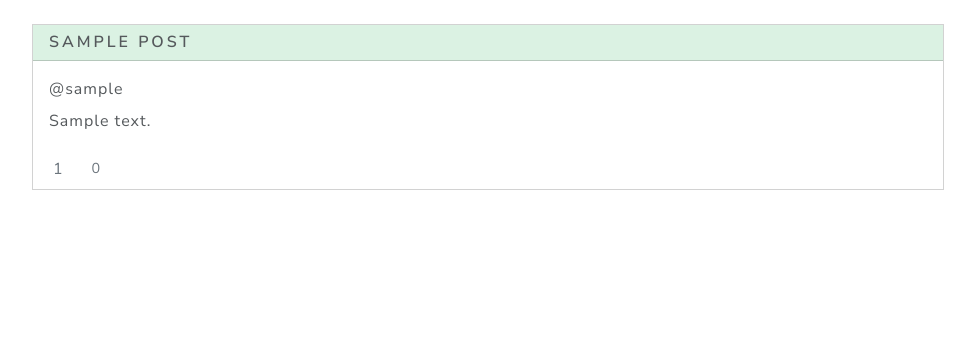
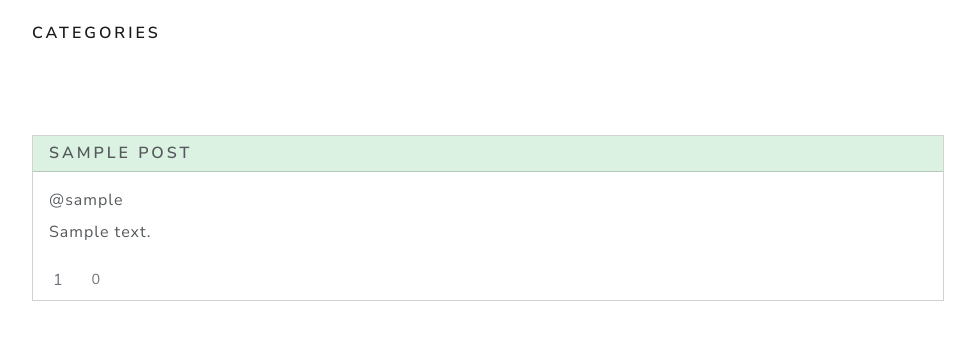
Before and after one commit to deuxcoast/ask-dvc, a Django app: page / in a window 1280 px wide. Shown: the part 105-445 px from the top of the page, without its empty margins (152-1127 px from the left). Run offline with Django 5.2, Linux system fonts and the light colour scheme; a user stored in the database is signed in; tables that the repository leaves empty hold one stand-in row (values such as "Sample post").

Commit message:
tried connecting categories to posts

```diff
--- a/ask_app/forms.py
+++ b/ask_app/forms.py
@@ -40,6 +40,7 @@ class PostForm(forms.ModelForm):
         self.helper.layout = Layout(
             Field("title", css_class="mb-3"),
             Field("body", css_class="mb-3"),
+            Submit("submit", "Post", css_class="btn btn-info")
         )
 
 
--- a/ask_app/models.py
+++ b/ask_app/models.py
@@ -4,6 +4,13 @@ from django.contrib.auth.models import User
 from django.db import models
 from django.db.models.signals import post_save
 
+# create a category model
+class Category(models.Model):
+    # max 25 char for a category name, no repeat category names
+    name = models.CharField(max_length=25, unique=True)
+
+    def __str__(self):
+        return self.name
 
 # Create a Post Model
 class Post(models.Model):
@@ -15,13 +22,20 @@ class Post(models.Model):
     body = models.CharField(max_length=5000)
     # Users that have 'liked' the post
     likes = models.ManyToManyField(User, related_name="likedposts", through="LikedPost")
-
+    # the categories a user chooses for their post
+    categories = models.ManyToManyField(Category, related_name="posts", through="PostCategory") #PostCategory is intermed model for relationship
     # Date post was created
     created_at = models.DateTimeField(auto_now_add=True)
 
     def __str__(self):
         return f"{self.user} " f"({self.created_at:%Y-%m-%d %H:%M})" f"{self.body}..."
 
+class PostCategory(models.Model):
+    post = models.ForeignKey(Post, on_delete=models.CASCADE)
+    category = models.ForeignKey(Category, on_delete=models.CASCADE)
+
+    def __str__(self):
+        return f"{self.post.title} - {self.category.name}"
 
 class LikedPost(models.Model):
     post = models.ForeignKey(Post, on_delete=models.CASCADE)
--- a/ask_app/views.py
+++ b/ask_app/views.py
@@ -11,27 +11,42 @@ from django.shortcuts import get_object_or_404, redirect, render
 from django.utils.http import url_has_allowed_host_and_scheme
 
 from .forms import CommentCreateForm, PostForm, ProfileSettingsForm, SignUpForm
-from .models import Comment, Post, Profile
+from .models import Comment, Post, Profile, Category, PostCategory
 
 
 # displays all posts on index (home) page
 def index(request):
     if request.user.is_authenticated:
         form = PostForm(request.POST or None)
+        selected_category = request.GET.get("category", "all")
+        categories = Category.objects.all()
 
         if request.method == "POST":
             if form.is_valid():
                 post = form.save(commit=False)
                 post.user = request.user
                 post.save()
+
+                selected_categories = request.POST.getlist("categories")
+                # for each category name, checks if it exists
+                # if it exists, return, otherwise create and return
+                for category_name in selected_categories:
+                    category, created = Category.objects.get_or_create(name=category_name)
+                    PostCategory.objects.create(post=post, category=category)
+
                 messages.success(request, "Your post was successful.")
                 return redirect("index")
 
-        posts = Post.objects.annotate(comment_count=Count("comments")).order_by(
-            "-created_at"
-        )
+        if selected_category == "all":
+            posts = Post.objects.annotate(comment_count=Count("comments")).order_by("-created_at")
+        else:
+            posts = Post.objects.filter(
+                categories__name__iexact=selected_category
+            ).annotate(
+                comment_count=Count("comments")
+            ).order_by("-created_at")
         page_number = request.GET.get("page", 1)
-        paginator = Paginator(posts, 10)
+        paginator = Paginator(posts, 50)
         page_obj = paginator.get_page(page_number)
 
         return render(request, "index.html", {"posts": page_obj})
@@ -65,8 +80,6 @@ def profile(request, username):
 
         # Post form logic
         if request.method == "POST":
-            # selected_categories = []
-            # show_category = False
 
             # Get current user
             current_user_profile = request.user.profile
@@ -77,14 +90,6 @@ def profile(request, username):
                 current_user_profile.follows.remove(profile)
             elif action == "follow":
                 current_user_profile.follows.add(profile)
-
-            # selected_categories = request.POST.getlist('categories')
-            # if selected_categories:
-            #     show_category = True
-
-            # context = {
-            #     'selected_categories': selected_categories,
-            #     'show_button': show_category }
 
             # Save the profile
             current_user_profile.save()
@@ -164,11 +169,21 @@ def post(request):
                 post = form.save(commit=False)
                 post.user = request.user
                 post.save()
+
+                selected_categories = request.POST.getlist("categories")
+                # for each category name, checks if it exists
+                # if it exists, return, otherwise create and return
+                for category_name in selected_categories:
+                    category, created = Category.objects.get_or_create(name=category_name)
+                    PostCategory.objects.create(post=post, category=category)
+
                 messages.success(request, "Your post was successful.")
                 return redirect("index")
 
         posts = Post.objects.all().order_by("-created_at")
-        return render(request, "post.html", {"posts": posts, "form": form})
+        categories = Category.objects.all()
+
+        return render(request, "post.html", {"posts": posts, "form": form, "categories": categories})
 
 
 def post_page(request, pk):
--- a/templates/index.html
+++ b/templates/index.html
@@ -1,6 +1,15 @@
 {% extends 'base.html' %}
 {% block content %}
     <div class="container">
+            <!-- category filter buttons -->
+            <h5>Categories</h5>
+            <div class="category-filters mb-4">
+                <a href="{% url 'index' %}?category=all" class="btn btn-outline-light me-2 mb-2 category-btn">All</a>
+                {% for category in categories %}
+                <a href="{% url 'index' %}?category={{ category.name }}" class="btn btn-outline-light me-2 mb-2 category-btn">{{ category.name }}</a>
+                {% endfor %}
+            </div>
+
         <div style="grid-template-columns: 1fr" class="d-grid gap-3">
             {% for post in posts %}
                 {% include 'post_list_item.html' %}
--- a/templates/post.html
+++ b/templates/post.html
@@ -37,13 +37,9 @@
                         </div>
                     </div>
                     <br />
-                {% crispy form %}
-                <br />
-                <button type="submit" class="btn btn-info">Post</button>
+                    {% crispy form %}
                 </form>
             </div>
         {% endif %}
     </div>
-    <br />
-    <br />
 {% endblock %}
```
Also changed, not shown: ask_app/migrations/0011_category_postcategory_post_categories.py (added).
